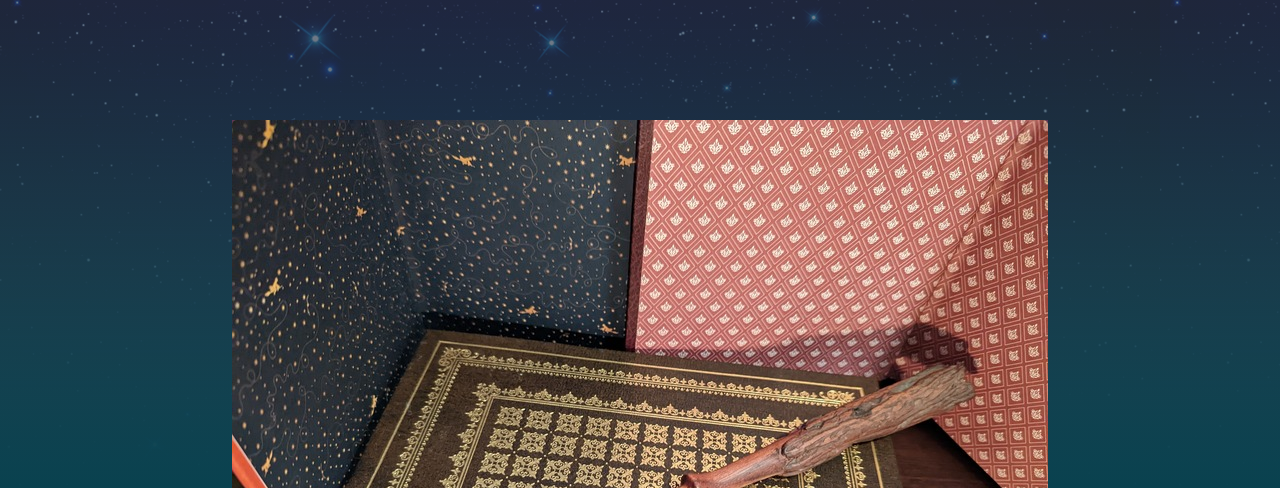
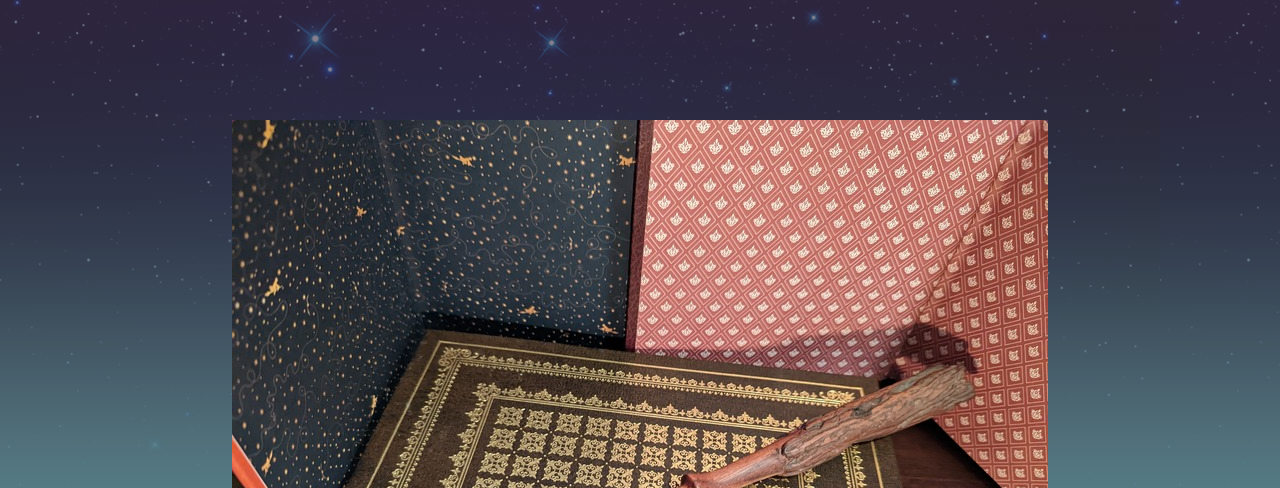
Before and after one commit to ElijahMYoung/Elijah-eCommerce-Project, a plain HTML site: page index.html in a window 1280 px wide. Shown: the part 312-800 px from the top of the page. Drawn offline with Linux system fonts and the light colour scheme; a web font is replaced by a local one.

Commit message:
adjusted background values

```diff
--- a/styles.css
+++ b/styles.css
@@ -11,7 +11,10 @@ body {
   width: 100%;
   overflow-x: hidden;
   min-height: 100vh;
-  background-image: linear-gradient(rgba(93, 55, 84, 0.5), rgba(0, 59, 73, 0.8)),
+  background-image: linear-gradient(
+      rgba(93, 55, 84, 0.75),
+      rgba(0, 59, 73, 0.4)
+    ),
     url(Images/213-2132426_ftestickers-background-sky-star-sky-star-png.png);
   display: flex;
   flex-direction: column;
@@ -69,6 +72,7 @@ nav .sidebtn {
   padding: 5% 5%;
   margin: 10%;
   border: 2px groove #d6d2c4;
+  background: #5d3754;
 }
 .paragraph-container p {
   color: white;
```
